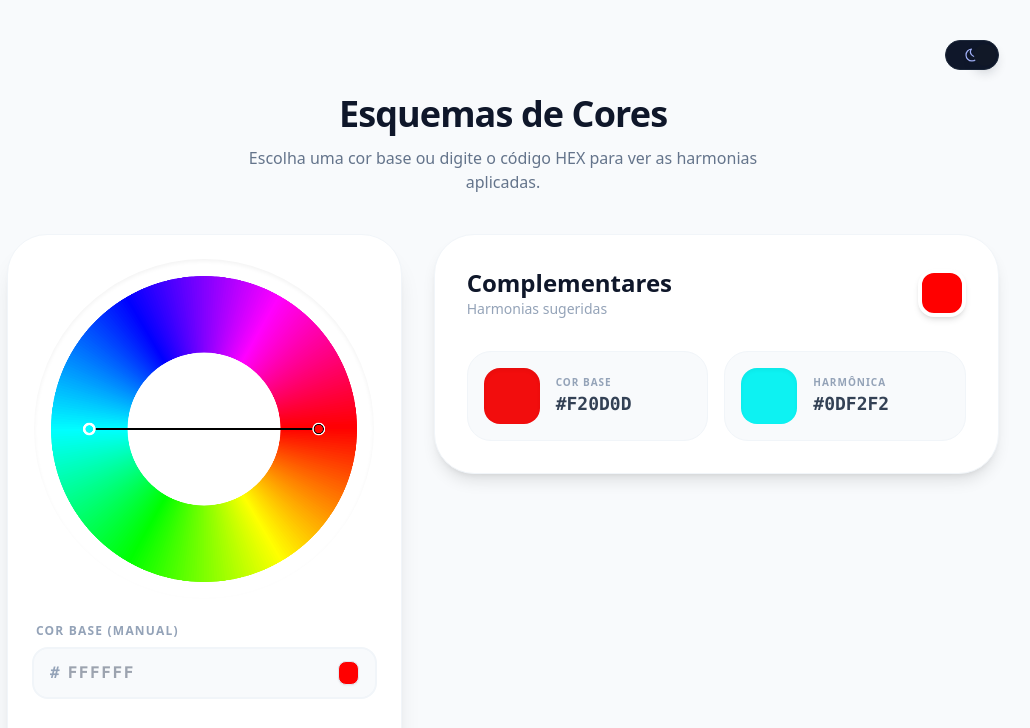
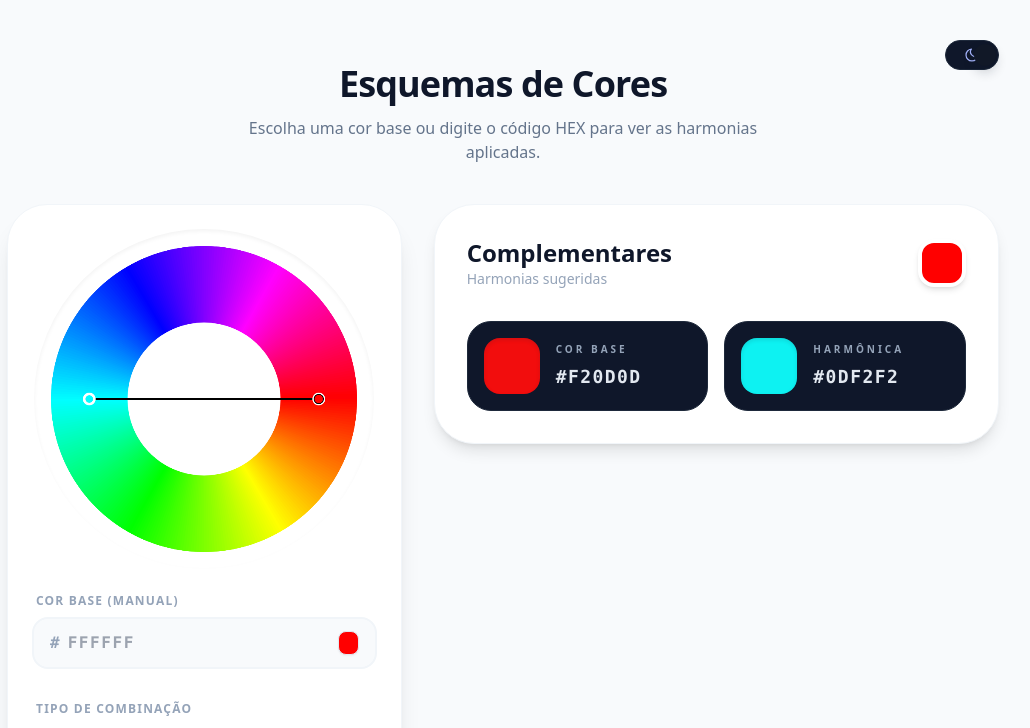
Before and after one commit to malgany/Esquemas-de-Cores, a plain HTML site: page index.html in a window 1280 px wide. Both pictures are taken after a click on the button "Alternar tema". Shown: the top 728 px of the page, without its empty margins (137-1167 px from the left). Drawn offline with nearby package versions, Linux system fonts and the light colour scheme.

Commit message:
Fix light and dark theme styling

```diff
--- a/assets/css/styles.css
+++ b/assets/css/styles.css
@@ -8,12 +8,104 @@ body {
     font-family: ui-sans-serif, system-ui, -apple-system, BlinkMacSystemFont, "Segoe UI", sans-serif;
 }
 
+:root {
+    --card-bg: #f8fafc;
+    --card-border: #f1f5f9;
+    --card-hover-bg: #ffffff;
+    --card-hover-shadow: 0 10px 18px rgba(15, 23, 42, 0.08);
+    --card-text: #334155;
+    --card-label: #94a3b8;
+    --btn-text: #475569;
+    --btn-border: #f1f5f9;
+    --btn-hover-border: #c7d2fe;
+    --btn-active-bg: #0f172a;
+    --btn-active-text: #ffffff;
+    --btn-active-border: #0f172a;
+}
+
+html.dark {
+    --card-bg: #0f172a;
+    --card-border: #1e293b;
+    --card-hover-bg: #111c34;
+    --card-hover-shadow: 0 16px 30px rgba(2, 6, 23, 0.45);
+    --card-text: #e2e8f0;
+    --card-label: #94a3b8;
+    --btn-text: #e2e8f0;
+    --btn-border: #1e293b;
+    --btn-hover-border: #818cf8;
+    --btn-active-bg: #e2e8f0;
+    --btn-active-text: #0f172a;
+    --btn-active-border: #e2e8f0;
+}
+
 .color-card {
+    display: flex;
+    align-items: center;
+    gap: 1rem;
+    padding: 1rem;
+    border-radius: 1.5rem;
+    background: var(--card-bg);
+    border: 1px solid var(--card-border);
+    cursor: pointer;
     transition: all 0.3s cubic-bezier(0.4, 0, 0.2, 1);
 }
 
 .harmony-btn {
     transition: all 0.2s ease;
+}
+
+.harmony-btn {
+    background: transparent;
+    border-color: var(--btn-border);
+    color: var(--btn-text);
+}
+
+.harmony-btn:hover {
+    border-color: var(--btn-hover-border);
+}
+
+.harmony-btn.is-active {
+    background: var(--btn-active-bg);
+    color: var(--btn-active-text);
+    border-color: var(--btn-active-border);
+}
+
+.harmony-btn.is-active:hover {
+    border-color: var(--btn-active-border);
+}
+
+.color-card:hover {
+    background: var(--card-hover-bg);
+    box-shadow: var(--card-hover-shadow);
+}
+
+.color-card__swatch {
+    width: 56px;
+    height: 56px;
+    border-radius: 1rem;
+    box-shadow: inset 0 2px 4px rgba(15, 23, 42, 0.12);
+    flex-shrink: 0;
+}
+
+.color-card__meta {
+    flex-grow: 1;
+}
+
+.color-card__label {
+    font-size: 0.625rem;
+    letter-spacing: 0.3em;
+    text-transform: uppercase;
+    font-weight: 700;
+    color: var(--card-label);
+}
+
+.color-card__value {
+    margin-top: 0.35rem;
+    font-size: 1.125rem;
+    font-weight: 800;
+    letter-spacing: 0.08em;
+    color: var(--card-text);
+    font-family: ui-monospace, SFMono-Regular, Menlo, Monaco, Consolas, "Liberation Mono", "Courier New", monospace;
 }
 
 .wheel-container {
--- a/assets/js/script.js
+++ b/assets/js/script.js
@@ -18,13 +18,6 @@ const harmonyConfig = {
     tetradic: { name: 'Retângulo', offsets: [0, 60, 180, 240], type: 'poly' },
     square: { name: 'Quadrado', offsets: [0, 90, 180, 270], type: 'poly' }
 };
-
-const harmonyButtonBase = 'harmony-btn p-3 text-sm border-2 rounded-2xl font-bold transition-all';
-const harmonyButtonActive = `${harmonyButtonBase} bg-slate-900 text-white border-slate-900 dark:bg-slate-100 dark:text-slate-900 dark:border-slate-100`;
-const harmonyButtonInactive = `${harmonyButtonBase} bg-transparent text-slate-600 border-slate-100 hover:border-indigo-200 dark:text-slate-300 dark:border-slate-700 dark:hover:border-indigo-400`;
-const cardClass = 'color-card group bg-slate-50 p-4 rounded-3xl border border-slate-100 flex items-center gap-4 hover:bg-white hover:shadow-md cursor-pointer dark:bg-slate-900 dark:border-slate-800 dark:hover:bg-slate-800';
-const cardLabelClass = 'text-[10px] font-bold text-slate-400 uppercase tracking-widest dark:text-slate-400';
-const cardValueClass = 'text-lg font-mono font-black text-slate-700 dark:text-slate-100';
 
 const prefersDark = window.matchMedia?.('(prefers-color-scheme: dark)');
 
@@ -173,7 +166,7 @@ function updateUI(fromInput = false) {
     baseColorBadge.style.backgroundColor = `#${currentHex}`;
 
     document.querySelectorAll('.harmony-btn').forEach(btn => {
-        btn.className = btn.dataset.type === currentHarmony ? harmonyButtonActive : harmonyButtonInactive;
+        btn.classList.toggle('is-active', btn.dataset.type === currentHarmony);
     });
 
     colorsDisplay.innerHTML = '';
@@ -182,13 +175,13 @@ function updateUI(fromInput = false) {
         const hex = `#${hslToHex(h, 90, 50)}`;
 
         const card = document.createElement('div');
-        card.className = cardClass;
+        card.className = 'color-card';
         card.onclick = () => copyToClipboard(hex);
         card.innerHTML = `
-            <div class="w-14 h-14 rounded-2xl shadow-inner flex-shrink-0" style="background-color: ${hex}"></div>
-            <div class="flex-grow">
-                <div class="${cardLabelClass}">${idx === 0 ? 'Cor Base' : 'Harmônica'}</div>
-                <div class="${cardValueClass}">${hex}</div>
+            <div class="color-card__swatch" style="background-color: ${hex}"></div>
+            <div class="color-card__meta">
+                <div class="color-card__label">${idx === 0 ? 'Cor Base' : 'Harmônica'}</div>
+                <div class="color-card__value">${hex}</div>
             </div>
         `;
         colorsDisplay.appendChild(card);
--- a/index.html
+++ b/index.html
@@ -16,8 +16,8 @@
 <body class="bg-slate-50 min-h-screen text-slate-800 font-sans transition-colors duration-300 dark:bg-slate-950 dark:text-slate-100">
 
     <div class="max-w-5xl mx-auto px-4 py-10">
-        <header class="mb-10">
-            <div class="flex justify-end">
+        <header class="mb-10 relative">
+            <div class="absolute right-0 top-0">
                 <button id="themeToggle" class="theme-toggle" aria-pressed="false" aria-label="Alternar tema">
                     <span class="theme-toggle__icon theme-toggle__icon--sun" aria-hidden="true">
                         <svg viewBox="0 0 24 24" fill="none" stroke="currentColor" stroke-width="1.8" stroke-linecap="round" stroke-linejoin="round">
@@ -33,7 +33,7 @@
                     <span class="theme-toggle__thumb" aria-hidden="true"></span>
                 </button>
             </div>
-            <div class="text-center mt-6">
+            <div class="text-center pt-6">
                 <h1 class="text-4xl font-black text-slate-900 mb-3 tracking-tight dark:text-white">Esquemas de Cores</h1>
                 <p class="text-slate-500 max-w-lg mx-auto dark:text-slate-300">Escolha uma cor base ou digite o código HEX para ver as harmonias aplicadas.</p>
             </div>
```
